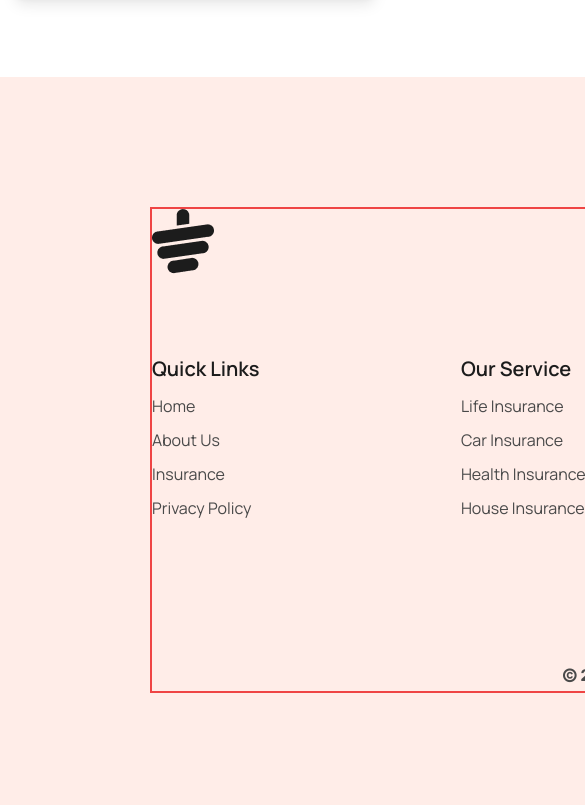
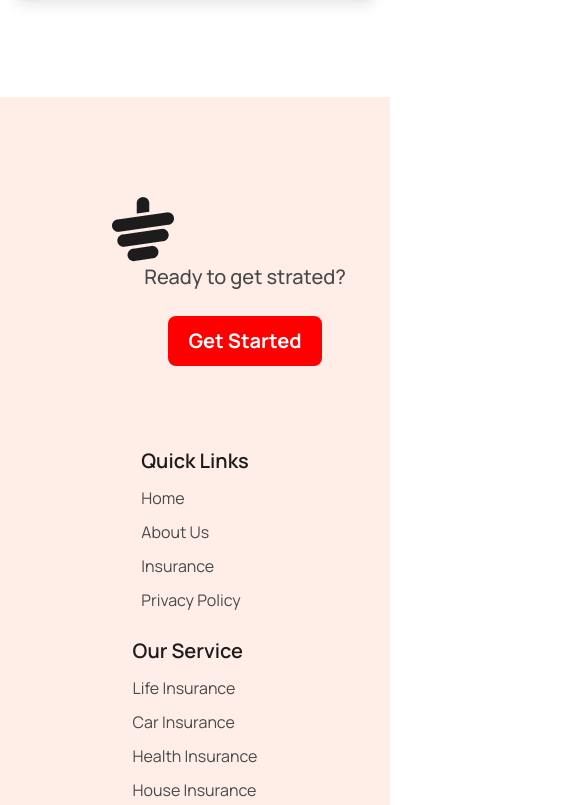
Before and after one commit to RaihanSoft/tea-house-with-tailwind, a plain HTML site: page index.html in a window 390 px wide. Shown: the part 6371-7176 px from the top of the page, 585 px wide, since content can reach past the window. Drawn offline with nearby package versions, Linux system fonts and the light colour scheme; a web font is replaced by a local one.

Commit message:
footer responsive

```diff
--- a/index.html
+++ b/index.html
@@ -11,7 +11,7 @@
 
 <body class="font-Manrope">
 
-  <!-- npx tailwindcss -i ./input.css -o ./output.css --watch -->
+  <!-- npx tailwindcss -i ./input.css -o ./output.css --watch  -->
 
 
   <header class="max-w-[1140px] mx-auto  mt-[30px] px-3">
@@ -277,21 +277,21 @@
   </main>
 
 
+<!-- footer  -->
 
+  <footer class=" px-3 bg-[#FFEDE8] mx-auto mt-[80px] ">
 
-  <footer class="h-[746px] w-[1440px] bg-[#FFEDE8] mx-auto mt-[80px] grid items-center">
+    <div class="max-w-[1140px] py-[100px] bg-[#FFEDE8] mx-auto  my-[100px] ">
 
-    <div class="h-[486px] w-[1140px] bg-[#FFEDE8] mx-auto border-2 border-red-500 my-[100px]">
-
-      <div class="flex justify-between">
+      <div class="grid lg:grid-cols-2 ml-[100px]" >
 
         <div>
           <img src="images/cup.png" alt="">
         </div>
 
-        <div class="flex items-center gap-8">
-          <p class="font-[500] text-[#494949] text-[20px]">Ready to get strated?</p>
-          <button class="text-[#FFFFFF] font-[700] text-[20px] py-[10px] px-[20px] bg-[#FF0000] rounded-[8px]">Get
+        <div class=" flex flex-col sm:flex-row gap-6 items-center">
+          <p class="font-[500] text-[#494949] text-[20px] ">Ready to get strated?</p>
+          <button class="text-[#FFFFFF] font-[700] text-[20px]  bg-[#FF0000] px-[20px] py-[10px] rounded-[8px]">Get
             Started</button>
         </div>
 
@@ -299,7 +299,7 @@
 
 
       <!-- main box  -->
-      <div class="flex justify-between  pt-[80px]">
+      <div class=" grid justify-items-center gap-6 sm:grid-cols-2 lg:grid-cols-4 pt-[80px]">
         <div>
           <h1 class="font-[600] text-[#1C1C1C] text-[20px]">Quick Links</h1>
           <p class="text-[#494949] text-[16px] font-[400] mt-[10px]">Home</p>
```
Also changed, not shown: output.css.
